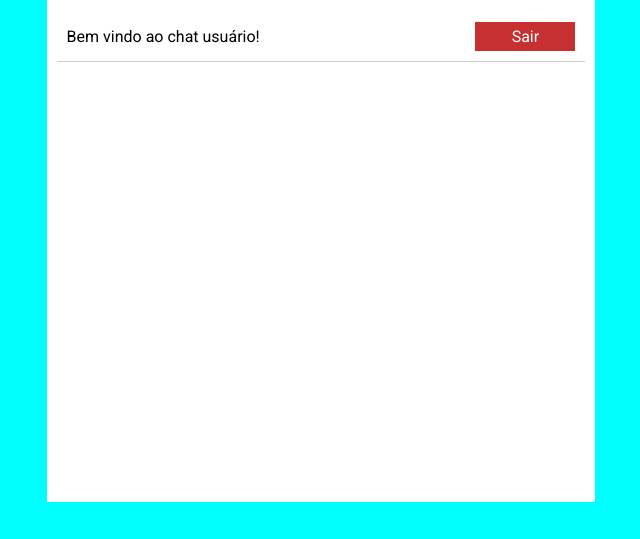
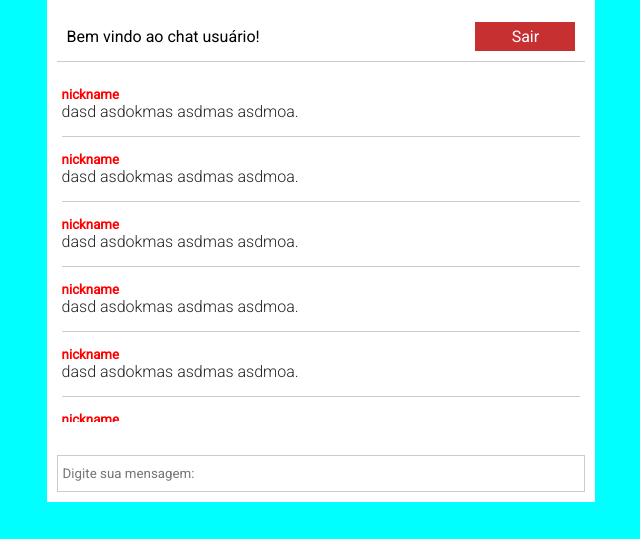
Before and after one commit to heitor2002/live-chat, a website: page public/chat.html in a window 1280 px wide. Shown: the part 175-714 px from the top of the page, without its empty margins (319-959 px from the left). Drawn offline with nearby package versions, Linux system fonts and the light colour scheme; no server answers.

Commit message:
style: estilização do chat.

```diff
--- a/public/chat.html
+++ b/public/chat.html
@@ -12,10 +12,59 @@
       <div class="container">
         <div class="chat-box">
           <center><h2>Dota 2</h2></center>
-          <div class="chat">
+          <div class="chat-zone">
             <div class="user-info">
                 <span>Bem vindo ao chat usuário!</span>
                 <button>Sair</button>
+            </div>
+            <div class="chat">
+                <div class="user">
+                    <h5>nickname</h5>
+                    <h4>dasd asdokmas asdmas asdmoa.</h4>
+                </div>
+                <div class="user">
+                    <h5>nickname</h5>
+                    <h4>dasd asdokmas asdmas asdmoa.</h4>
+                </div>
+                <div class="user">
+                    <h5>nickname</h5>
+                    <h4>dasd asdokmas asdmas asdmoa.</h4>
+                </div>
+                <div class="user">
+                    <h5>nickname</h5>
+                    <h4>dasd asdokmas asdmas asdmoa.</h4>
+                </div>
+                <div class="user">
+                    <h5>nickname</h5>
+                    <h4>dasd asdokmas asdmas asdmoa.</h4>
+                </div>
+                <div class="user">
+                    <h5>nickname</h5>
+                    <h4>dasd asdokmas asdmas asdmoa.</h4>
+                </div>
+                <div class="user">
+                    <h5>nickname</h5>
+                    <h4>dasd asdokmas asdmas asdmoa.</h4>
+                </div>
+                <div class="user">
+                    <h5>nickname</h5>
+                    <h4>dasd asdokmas asdmas asdmoa.</h4>
+                </div>
+                <div class="user">
+                    <h5>nickname</h5>
+                    <h4>dasd asdokmas asdmas asdmoa.</h4>
+                </div>
+                <div class="user">
+                    <h5>nickname</h5>
+                    <h4>dasd asdokmas asdmas asdmoa.</h4>
+                </div>
+                <div class="user">
+                    <h5>nickname</h5>
+                    <h4>dasd asdokmas asdmas asdmoa.</h4>
+                </div>
+            </div>
+            <div class="message-area">
+                <input type="text" placeholder="Digite sua mensagem:">
             </div>
           </div>
         </div>
--- a/public/style.css
+++ b/public/style.css
@@ -83,11 +83,12 @@ html, body{
     cursor: pointer;
 }
 
-.background-content .container .chat-box .chat{
+.background-content .container .chat-box .chat-zone{
     height: 60vh;
+    position: relative;
 }
 
-.background-content .container .chat-box .chat .user-info{
+.background-content .container .chat-box .chat-zone .user-info{
     display: flex;
     align-items: center;
     padding: 10px;
@@ -96,7 +97,7 @@ html, body{
     margin-top: 15px;
 }
 
-.background-content .container .chat-box .chat .user-info button{
+.background-content .container .chat-box .chat-zone .user-info button{
     width: 100%;
     max-width: 100px;
     padding: 5px;
@@ -105,3 +106,37 @@ html, body{
     background-color: rgb(199, 48, 48);
     color: white;
 }
+
+.background-content .container .chat-box .chat-zone .chat{
+    padding: 10px 5px;
+    max-height: 75%;
+    overflow-y: auto;
+}
+
+.background-content .container .chat-box .chat-zone .chat .user{
+    padding: 15px 0;
+    border-bottom: 1px solid #ccc;
+}
+
+.background-content .container .chat-box .chat-zone .chat .user h5{
+    color: red;
+    font-weight: bold;
+}
+
+.background-content .container .chat-box .chat-zone .chat .user h4{
+    font-weight: 300;
+    color: #272424;
+}
+
+.background-content .container .chat-box .chat-zone .message-area{
+    position: absolute;
+    bottom: 0;
+    width: 100%;
+}
+
+.background-content .container .chat-box .chat-zone .message-area input{
+    width: 100%;
+    padding: 10px 5px;
+    color: #272424;
+    border: 1px solid #ccc;
+}
```
